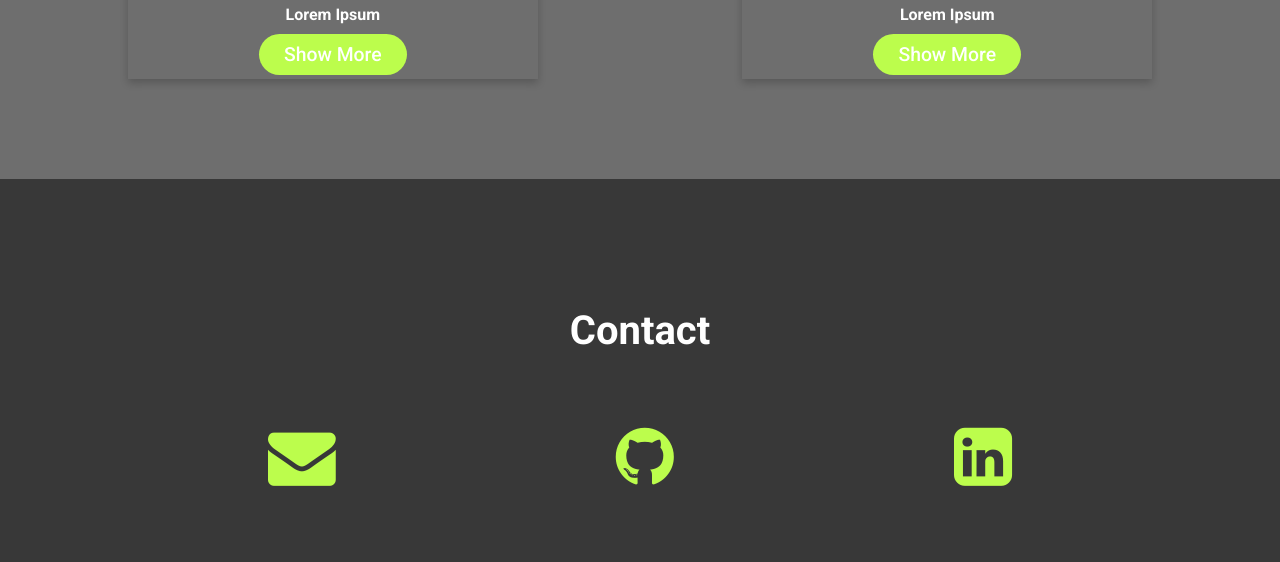
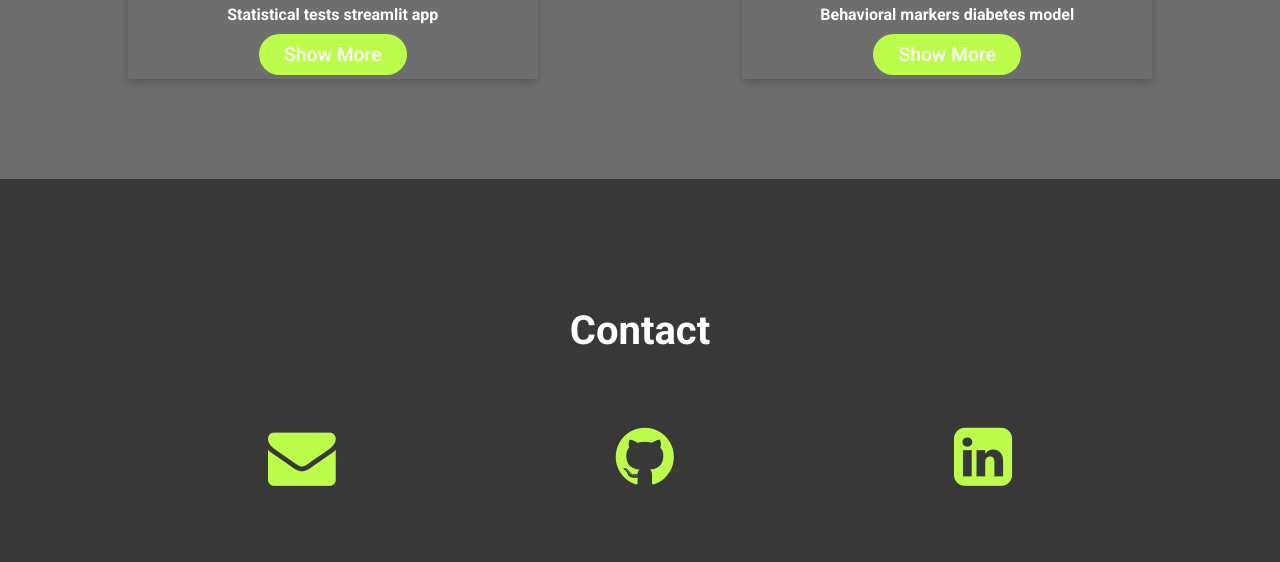
Before and after one commit to CarJung/Django_portfolio_page, a Django app: page /Krzysztof.Wrobel/KW/ in a window 1280 px wide. Shown: the part 2472-3034 px from the top of the page. Run offline with Django 4.2, Linux system fonts and the light colour scheme.

Commit message:
CV added

```diff
--- a/portfolio_app/urls.py
+++ b/portfolio_app/urls.py
@@ -9,10 +9,10 @@ app_name ='portfolio_app'
 
 urlpatterns = [
     path('KW/', views.main_view),
-    path('CV/', views.cv_view),
-    path('Diabetes/', views.Diabetes_view),
-    path('Seizure/', views.Seizure_view),
-    path('Stat_app/', views.Stat_app_view),
-    path('Estates/', views.Estates_view),
-    path('Data_camp/', views.data_camp_view),
+    path('KW/CV/', views.cv_view),
+    path('KW/Diabetes/', views.Diabetes_view),
+    path('KW/Seizure/', views.Seizure_view),
+    path('KW/Stat_app/', views.Stat_app_view),
+    path('KW/Estates/', views.Estates_view),
+    path('KW/Data_camp/', views.data_camp_view),
 ]
--- a/portfolio_app/views.py
+++ b/portfolio_app/views.py
@@ -1,4 +1,5 @@
 from django.shortcuts import render
+from django.http import FileResponse, Http404
 
 # Create your views here.
 
@@ -14,15 +15,10 @@ def main_view(request):
     return render(request, 'index.html')
 
 def cv_view(request):
-    """_summary_: This is the  view for the each project.
-
-    Args:
-        request (_type_): HttpRequest
-
-    Returns:
-        _type_: _description_
-    """
-    return render(request, 'CV.html')
+    try:
+        return FileResponse(open('CV Krzysztof Wróbel.pdf', 'rb'), content_type='application/pdf')
+    except FileNotFoundError:
+        raise Http404()
 
 def Diabetes_view(request):
     """_summary_: This is the  view for the each project.
--- a/templates/index.html
+++ b/templates/index.html
@@ -21,7 +21,7 @@
                         <a href="#tech">Tech Stack</a>
                     </li>
                     <li>
-                        <a href="#">CV</a>
+                        <a href="CV/">CV</a>
                     </li>
                 </ul>
         </nav>
@@ -59,31 +59,31 @@
         <h2>Projects</h2>
         <div class="card_deck">
         <div class="card">
-            <img src="./img/statistics-5041374_1920.png" alt="Avatar">
+            <img src="{% static 'img/flats_model.png' %}" alt="Avatar">
             <div class="container">
-              <h4><b>Lorem Ipsum</b></h4>
-              <a href="#"><button>Show More</button></a>
+              <h4><b>Warsaw housing market analysis</b></h4>
+              <a href="Estates/"><button>Show More</button></a>
             </div>
           </div>
           <div class="card">
-            <img src="./img/statistics-5041374_1920.png"" alt="Avatar">
+            <img src="{% static 'img/data_camp_boxplot.png' %}" alt="Avatar">
             <div class="container">
-              <h4><b>Lorem Ipsum</b></h4>
-              <a href="#"><button>Show More</button></a>
+              <h4><b>Data Scientist Associate Case Study Data Camp</b></h4>
+              <a href="Data_camp/"><button>Show More</button></a>
             </div>
           </div>
           <div class="card">
-            <img src="./img/statistics-5041374_1920.png"" alt="Avatar">
+            <img src="{% static 'img/stat_testing.png' %}" alt="Avatar">
             <div class="container">
-              <h4><b>Lorem Ipsum</b></h4>
-              <a href="#"><button>Show More</button></a>
+              <h4><b>Statistical tests streamlit app</b></h4>
+              <a href="Stat_app/"><button>Show More</button></a>
             </div>
           </div>
           <div class="card">
-            <img src="./img/statistics-5041374_1920.png"" alt="Avatar">
+            <img src="{% static 'img/roc lr.png' %}" alt="Avatar">
             <div class="container">
-              <h4><b>Lorem Ipsum</b></h4>
-                <a href="#"><button>Show More</button></a>
+              <h4><b>Behavioral markers diabetes model</b></h4>
+                <a href="Diabetes/"><button>Show More</button></a>
             </div>
           </div>
         </div>
```
Also changed, not shown: templates/CV.html (+18 -0 lines), templates/Estates.html (+6 -10 lines), static/img/stat_testing.png (added), 2 other files.
